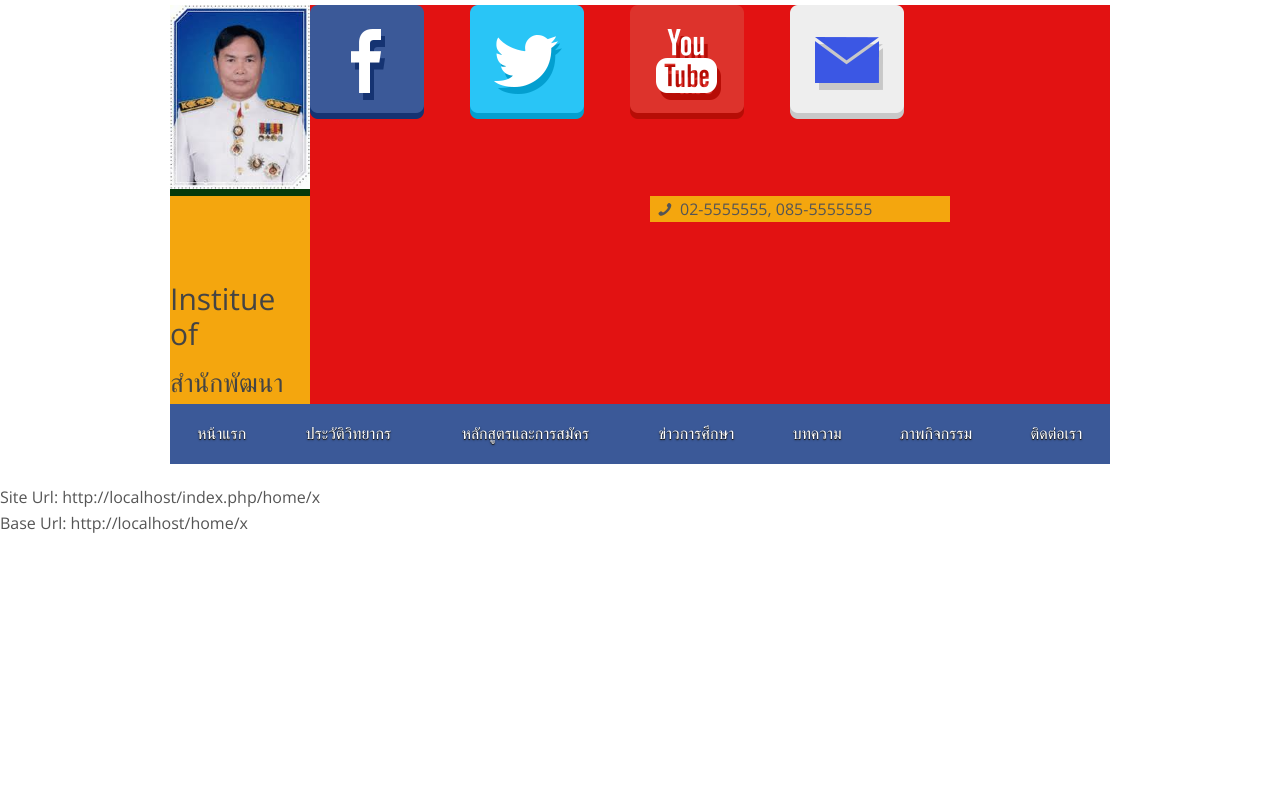
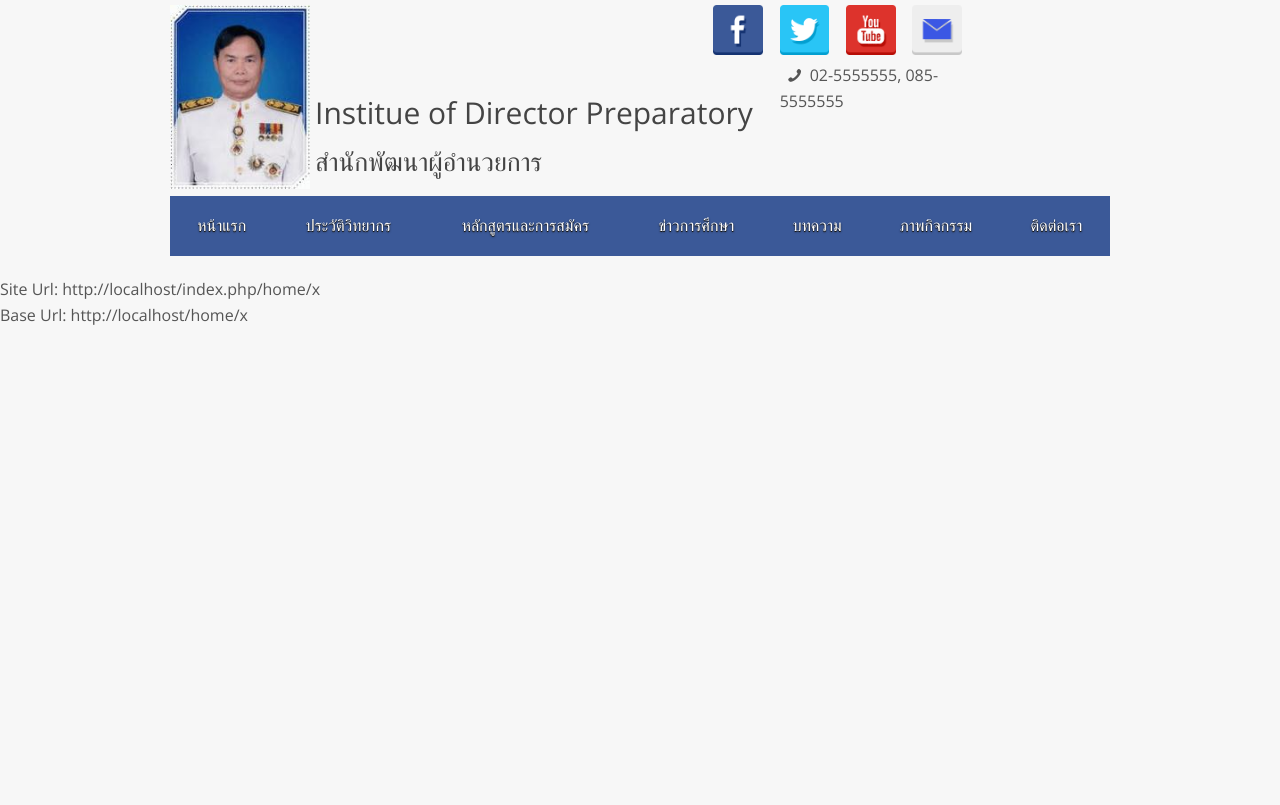
Before and after one commit to chawanan/tutor, a CodeIgniter app: page / in a window 1280 px wide. Run offline with CodeIgniter, Linux system fonts and the light colour scheme; some libraries are stand-ins or nearby versions.

Commit message:
A Update 29/08/2013 v01

```diff
--- a/application/views/homeView.php
+++ b/application/views/homeView.php
@@ -4,10 +4,19 @@
     <head>
 
     </head>
-
+    <style>
+        .container {
+         background: #f7f7f7;
+         background-repeat:no-repeat;
+         background-position:right top;
+        /*margin-right:200px;*/
+        }
+    </style>
     <body>
-        Site Url: <?php echo site_url('home/x')?><br/>
-        Base Url: <?php echo base_url('home/x')?>
+        <div>
+            Site Url: <?php echo site_url('home/x')?><br/>
+            Base Url: <?php echo base_url('home/x')?>
+        </div>
     </body>
 
 </html>
--- a/application/views/template/header.php
+++ b/application/views/template/header.php
@@ -39,8 +39,6 @@
     <!-- <link rel="stylesheet" href="css/style.css"> -->
 
     <script src="js/libs/modernizr-2.6.2.min.js"></script>
-</head>
-
     <style>
        /* .btn,.drawer { margin-bottom:10px; }
         .drawer { text-align: center; }
@@ -57,11 +55,11 @@
         a.tooltip:hover {text-decoration:none;}
         a.tooltip span {
             z-index:10;display:none; padding:14px 20px;
-        margin-top:-30px; margin-left:28px;
+            margin-top:0px; margin-left:5px;
             width:240px; line-height:16px;
         }
         a.tooltip:hover span{
-        display:inline; position:absolute; color:#111;
+            display:inline; position:fixed; color:#111;
             border:1px solid #DCA; background:#fffAF0;}
 
         /*CSS3 extras*/
@@ -76,28 +74,29 @@
             box-shadow: 5px 5px 8px #CCC;
         }
     </style>
+</head>
 
-<body>
-<body>
+<body class="container">
 	<div class="row" style="margin-top: 5px; margin-bottom: 0px;">
-	    <div class="twelve columns" style="background: #E21212">
+	    <div class="twelve columns" >
 	        <div class="row">
-	            <div class="two columns" style="background: #05390A">
+	            <div class="two columns" >
                     <a href="#">
                         <img src="<?=base_url('img/director.jpg')?>"/>
                     </a>
                 </div>
-                <div class="row">
-                    <div class=" two columns">
+                <div class="ten columns" style="margin-left: 5px">
+                    <div class="row" >
+                        <div class=" push_six one columns">
                             <a href="#"><img src="<?=base_url('img/icon/fb.png')?>"/></a>
                         </div>
-                    <div class=" two columns">
+                        <div class=" one columns">
                             <a href="#"><img src="<?=base_url('img/icon/tw.png')?>"/></a>
                         </div>
-                    <div class=" two columns">
+                        <div class=" one columns">
                             <a href="#"><img src="<?=base_url('img/icon/yt.png')?>"/></a>
                         </div>
-                    <div class=" two columns">
+                        <div class=" one columns">
                             <a href="#" class="tooltip">
                                 <img src="<?=base_url('img/icon/mail.png')?>" />
                                 <span>
@@ -109,14 +108,15 @@
                             </a>
                         </div>
                     </div>
-                <div class="row">
-                    <div class="two columns" style="background: #F4A60E">
-                        <br/><br/><br/>
-                        <h3>Institue of </h3>
-                        <h4>สำนักพัฒนา</h4>
+                    <div class="row" >
+                        <div class="seven columns" >
+                            <br/>
+                            <h3>Institue of Director Preparatory</h3>
+                            <h4>สำนักพัฒนาผู้อำนวยการ</h4>
                         </div>
-                    <div class="push_four four columns" style="background: #F4A60E">
+                        <div class="three columns" >
                                 <i class="icon-phone"></i><b>02-5555555, 085-5555555</b>
+                        </div>
                     </div>
                 </div>
 	        </div>
```
Also changed, not shown: img/director.jpg. Lines whose indentation alone changed are shown as unchanged.
